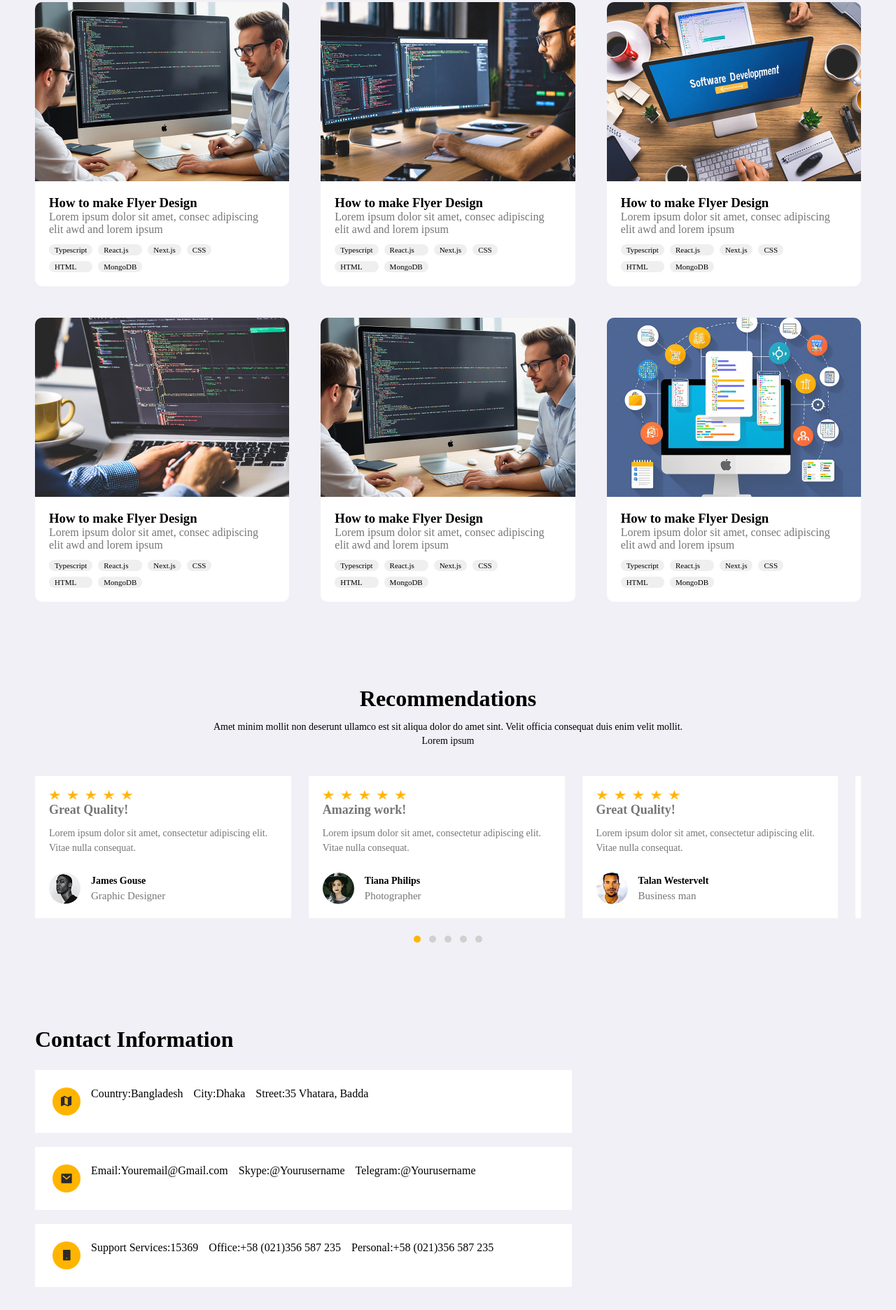
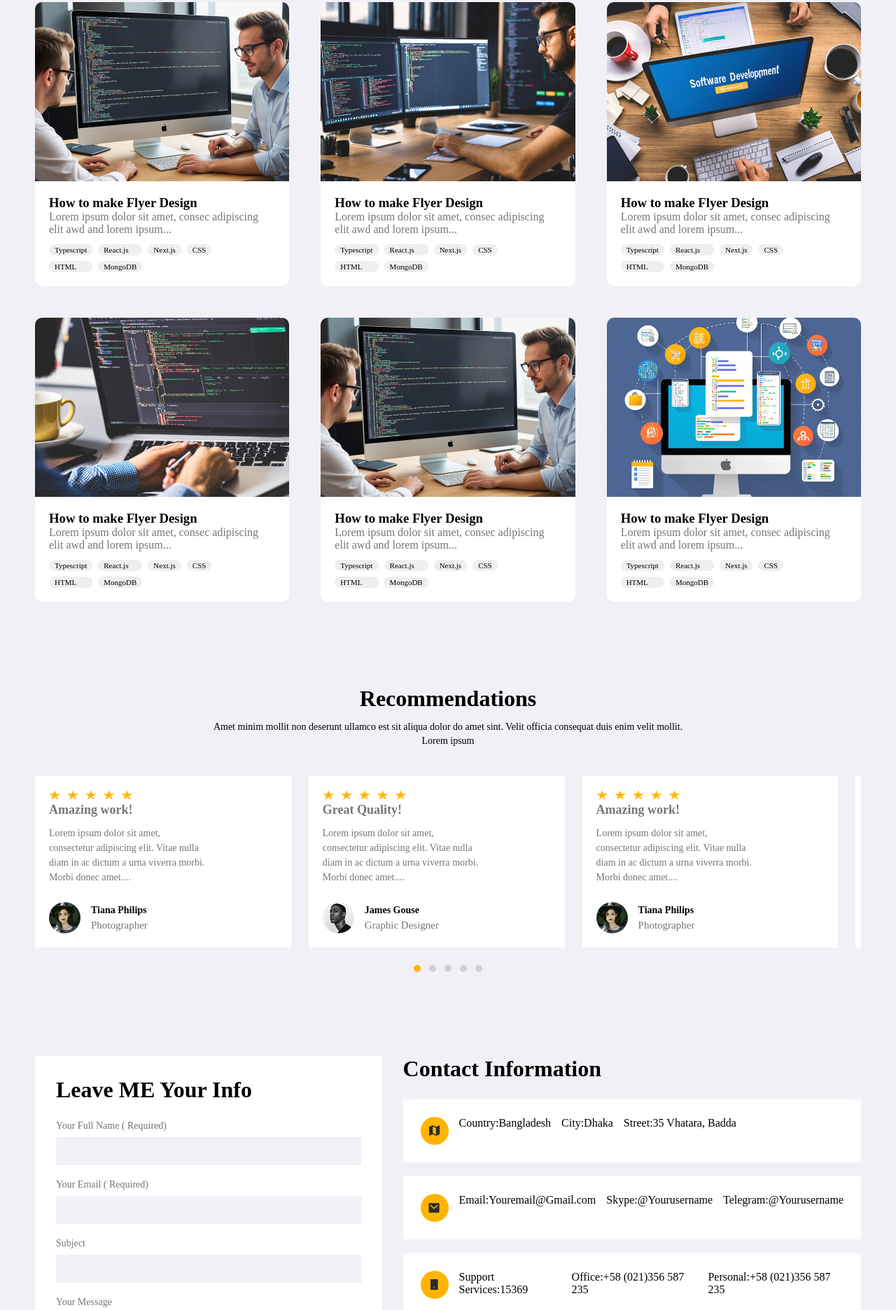
Before and after one commit to ShrishtiSingh11/JTG-Developer-Portfolio, a plain HTML site: page index.html in a window 1280 px wide. Shown: the part 846-2718 px from the top of the page at 70% size. Drawn offline with Linux system fonts and the light colour scheme.

Commit message:
html changes

```diff
--- a/index.html
+++ b/index.html
@@ -38,6 +38,7 @@
           <span class="shape circle circle1"></span>
           <span class="shape circle circle2"></span>
           <span class="shape circle circle3"></span>
+
           <svg class="shape triangle" viewBox="0 0 23 22">
     <polygon points="11.5,1 22,21 1,21"
              fill="none"
@@ -47,10 +48,9 @@
 
           <div class="logo2-content">
           <h1>
-
-           I’m Rayan Adlrdard
-           <span class="highlight">Front-end </span>
-             Developer             </h1>
+           I’m Rayan Adlrdard<br>
+           <span class="highlight">Front-end</span> Developer
+          </h1>
         <p>
 Lorem ipsum dolor sit amet, consectetur adipiscing elit. Et, volutpat feugiat placerat lobortis. Natoque rutrum semper sed suspendisse nunc lectus.        </p>
 
@@ -70,7 +70,7 @@ Lorem ipsum dolor sit amet, consectetur adipiscing elit. Et, volutpat feugiat pl
 
             <div class="project-info">
                 <h3>How to make Flyer Design</h3>
-                <p> <span class="highlight1">Lorem ipsum dolor sit amet, consec adipiscing elit awd and lorem ipsum</span></p>
+                <p> <span class="highlight1">Lorem ipsum dolor sit amet, consec adipiscing elit awd and lorem ipsum...</span></p>
 
         <div class="project-tags">
         <span>Typescript</span>
@@ -88,7 +88,7 @@ Lorem ipsum dolor sit amet, consectetur adipiscing elit. Et, volutpat feugiat pl
 
             <div class="project-info">
                 <h3>How to make Flyer Design</h3>
-                <p> <span class="highlight1">Lorem ipsum dolor sit amet, consec adipiscing elit awd and lorem ipsum</span></p>
+                <p> <span class="highlight1">Lorem ipsum dolor sit amet, consec adipiscing elit awd and lorem ipsum...</span></p>
 
         <div class="project-tags">
         <span>Typescript</span>
@@ -106,7 +106,7 @@ Lorem ipsum dolor sit amet, consectetur adipiscing elit. Et, volutpat feugiat pl
 
             <div class="project-info">
                 <h3>How to make Flyer Design</h3>
-                <p> <span class="highlight1">Lorem ipsum dolor sit amet, consec adipiscing elit awd and lorem ipsum</span></p>
+                <p> <span class="highlight1">Lorem ipsum dolor sit amet, consec adipiscing elit awd and lorem ipsum...</span></p>
 
         <div class="project-tags">
         <span>Typescript</span>
@@ -124,7 +124,7 @@ Lorem ipsum dolor sit amet, consectetur adipiscing elit. Et, volutpat feugiat pl
 
             <div class="project-info">
                 <h3>How to make Flyer Design</h3>
-                <p> <span class="highlight1">Lorem ipsum dolor sit amet, consec adipiscing elit awd and lorem ipsum</span></p>
+                <p> <span class="highlight1">Lorem ipsum dolor sit amet, consec adipiscing elit awd and lorem ipsum...</span></p>
 
         <div class="project-tags">
         <span>Typescript</span>
@@ -142,7 +142,7 @@ Lorem ipsum dolor sit amet, consectetur adipiscing elit. Et, volutpat feugiat pl
 
             <div class="project-info">
                 <h3>How to make Flyer Design</h3>
-                <p> <span class="highlight1">Lorem ipsum dolor sit amet, consec adipiscing elit awd and lorem ipsum</span></p>
+                <p> <span class="highlight1">Lorem ipsum dolor sit amet, consec adipiscing elit awd and lorem ipsum...</span></p>
 
         <div class="project-tags">
         <span>Typescript</span>
@@ -160,7 +160,7 @@ Lorem ipsum dolor sit amet, consectetur adipiscing elit. Et, volutpat feugiat pl
 
             <div class="project-info">
                 <h3>How to make Flyer Design</h3>
-                <p> <span class="highlight1">Lorem ipsum dolor sit amet, consec adipiscing elit awd and lorem ipsum</span></p>
+                <p> <span class="highlight1">Lorem ipsum dolor sit amet, consec adipiscing elit awd and lorem ipsum...</span></p>
 
         <div class="project-tags">
         <span>Typescript</span>
@@ -189,11 +189,35 @@ Lorem ipsum dolor sit amet, consectetur adipiscing elit. Et, volutpat feugiat pl
                        <img src="assets/Rating.png" alt="stars">
                 </div>
 
+            <h3>Amazing work!</h3>
+
+            <p>
+                Lorem ipsum dolor sit amet,<br>
+                consectetur adipiscing elit. Vitae nulla<br>
+                diam in ac dictum a urna viverra morbi.<br>
+                Morbi donec amet....
+            </p>
+         <div class="reviewer">
+    <img src="assets/Profile (1).png" alt="Tiana Philips">
+
+    <div class="reviewer-info">
+        <h4>Tiana Philips</h4>
+        <span>Photographer</span>
+    </div>
+</div>
+        </div>
+            <div class="review-card">
+                <div class="stars">
+                       <img src="assets/Rating.png" alt="stars">
+                </div>
+
             <h3>Great Quality!</h3>
 
             <p>
-                Lorem ipsum dolor sit amet, consectetur adipiscing elit.
-                Vitae nulla consequat.
+                Lorem ipsum dolor sit amet,<br>
+                consectetur adipiscing elit. Vitae nulla<br>
+                diam in ac dictum a urna viverra morbi.<br>
+                Morbi donec amet....
             </p>
          <div class="reviewer">
     <img src="assets/Profile.png" alt="James Gouse">
@@ -212,8 +236,10 @@ Lorem ipsum dolor sit amet, consectetur adipiscing elit. Et, volutpat feugiat pl
             <h3>Amazing work!</h3>
 
             <p>
-                Lorem ipsum dolor sit amet, consectetur adipiscing elit.
-                Vitae nulla consequat.
+                Lorem ipsum dolor sit amet,<br>
+                consectetur adipiscing elit. Vitae nulla<br>
+                diam in ac dictum a urna viverra morbi.<br>
+                Morbi donec amet....
             </p>
          <div class="reviewer">
     <img src="assets/Profile (1).png" alt="Tiana Philips">
@@ -232,11 +258,13 @@ Lorem ipsum dolor sit amet, consectetur adipiscing elit. Et, volutpat feugiat pl
             <h3>Great Quality!</h3>
 
             <p>
-                Lorem ipsum dolor sit amet, consectetur adipiscing elit.
-                Vitae nulla consequat.
+                Lorem ipsum dolor sit amet,<br>
+                consectetur adipiscing elit. Vitae nulla<br>
+                diam in ac dictum a urna viverra morbi.<br>
+                Morbi donec amet....
             </p>
          <div class="reviewer">
-    <img src="assets/Profile (2).png" alt="James Gouse">
+    <img src="assets/Profile (2).png" alt="Talan Westervelt">
 
     <div class="reviewer-info">
         <h4>Talan Westervelt</h4>
@@ -249,34 +277,16 @@ Lorem ipsum dolor sit amet, consectetur adipiscing elit. Et, volutpat feugiat pl
                        <img src="assets/Rating.png" alt="stars">
                 </div>
 
-            <h3>Amazing work!</h3>
+            <h3>Great Quality!</h3>
 
             <p>
-                Lorem ipsum dolor sit amet, consectetur adipiscing elit.
-                Vitae nulla consequat.
+                Lorem ipsum dolor sit amet,<br>
+                consectetur adipiscing elit. Vitae nulla<br>
+                diam in ac dictum a urna viverra morbi.<br>
+                Morbi donec amet....
             </p>
          <div class="reviewer">
-    <img src="assets/Profile (1).png" alt="Tiana Philips">
-
-    <div class="reviewer-info">
-        <h4>Tiana Philips</h4>
-        <span>Photographer</span>
-    </div>
-</div>
-        </div>
-         <div class="review-card">
-                <div class="stars">
-                       <img src="assets/Rating.png" alt="stars">
-                </div>
-
-            <h3>Amazing work!</h3>
-
-            <p>
-                Lorem ipsum dolor sit amet, consectetur adipiscing elit.
-                Vitae nulla consequat.
-            </p>
-         <div class="reviewer">
-    <img src="assets/Profile.png" alt="James Gousel" >
+    <img src="assets/Profile.png" alt="James Gousel">
 
     <div class="reviewer-info">
         <h4>James Gousel</h4>
@@ -297,8 +307,8 @@ Lorem ipsum dolor sit amet, consectetur adipiscing elit. Et, volutpat feugiat pl
     </section>
 
     <section id="contact" class="contact">
-        <!-- <div class="contact-form">
-            <h2>Leave ME your info</h2>
+        <div class="contact-form">
+            <h2>Leave ME Your Info</h2>
             <form>
                 <label for="name">Your Full Name ( Required)</label>
                 <input type="text" id="name" name="name" required>
@@ -315,53 +325,6 @@ Lorem ipsum dolor sit amet, consectetur adipiscing elit. Et, volutpat feugiat pl
                 <button type="submit">SEND MESSAGE</button>
             </form>
         </div>
-
-         <div class="contact-info">
-        <h2>Contact Information</h2>
-
-        <div class="contact-details">
-            <div class="contact-icon">
-            <img src="assets/vector (1).png" alt="location">
-            </div>
-            <div>
-                <h5>Country:</h5>
-                <p>Bangladesh</p>
-                <h5>City:</h5>
-                <p>Dhaka</p>
-                <h5>Street</h5>
-                <p>35 Vhatara, Badda</p>
-            </div>
-        </div>
-
-        <div class="contact-details">
-            <div class="contact-icon">
-                 <img src="assets/mail.png" alt="mail">
-            </div>
-            <div>
-                <h5>Email:</h5>
-                <p>Youremail@Gmail.com</p>
-                <h5>Skype:</h5>
-                <p>@Yourusername</p>
-                <h5>Telegram:</h5>
-                <p>@Yourusername</p>
-            </div>
-        </div>
-
-        <div class="contact-details">
-            <div class="contact-icon">
-            <img src="assets/Vector.png" alt="call">
-
-            </div>
-            <div>
-                <h5>Support Services:</h5>
-                <p>15369</p>
-                <h5>Office:</h5>
-                <p>+58 (021)356 587 235</p>
-                <h5>Personal:</h5>
-                <p>+58 (021)356 587 235</p>
-            </div>
-        </div>
-    </div> -->
 
         <div class="contact-info">
             <h2>Contact Information</h2>
@@ -393,7 +356,6 @@ Lorem ipsum dolor sit amet, consectetur adipiscing elit. Et, volutpat feugiat pl
                 <div class="info-row"><span>Personal:</span><span>+58 (021)356 587 235</span></div>
             </div>
         </div>
-
     </section>
 
     <footer class="footer">
@@ -411,12 +373,12 @@ Lorem ipsum dolor sit amet, consectetur adipiscing elit. Et, volutpat feugiat pl
             <img src="assets/Logo.png" alt="Portfolio logo">
 
             <div class="rating-badges">
+                <img src="assets/Rectangle 97 (1).png" alt="Rating badge">
+                <p>4.5/5 Rating On Lorem</p>
                 <img src="assets/Group 270.png" alt="Rating badge">
-                <p>4.5/5 rating on Lorem </p>
-                <img src="assets/Rectangle 97 (1).png" alt="Rating badge">
-                <p>9/10 rating on Ipsum</p>
+                <p>9/10 Rating On Ipsum</p>
                 <img src="assets/Rectangle 100 (1).png" alt="Rating badge">
-                <p>4.5/5 Rating on dorel</p>
+                <p>4.5/5 Rating On Dorel</p>
             </div>
         </div>
 
@@ -435,7 +397,7 @@ Lorem ipsum dolor sit amet, consectetur adipiscing elit. Et, volutpat feugiat pl
             <a href="#projects">Backend Development</a>
             <a href="#projects">Website Design</a>
             <a href="#projects">Machine Learning</a>
-            <a href="#projects">Problem Solving & DSA</a>
+            <a href="#projects">Problem Solving &amp; DSA</a>
         </div>
 
         <div class="footer-social">
```
Also changed, not shown: style.css (line endings or trailing spaces). Lines whose indentation alone changed are shown as unchanged.
